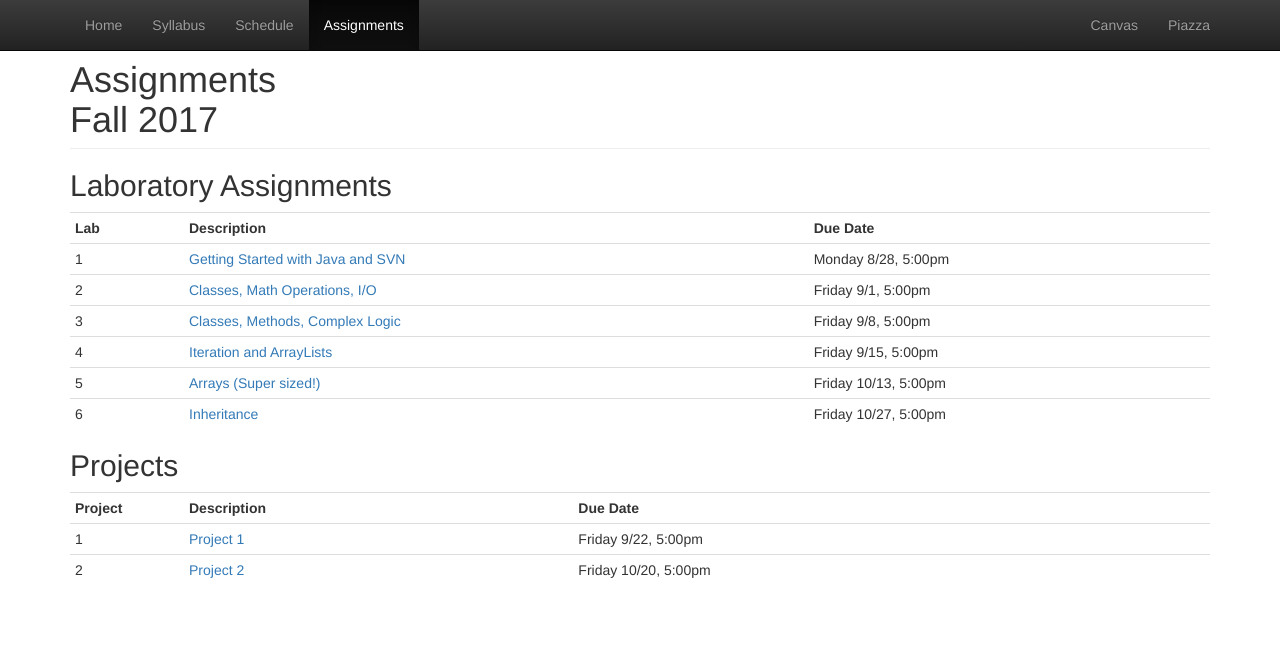
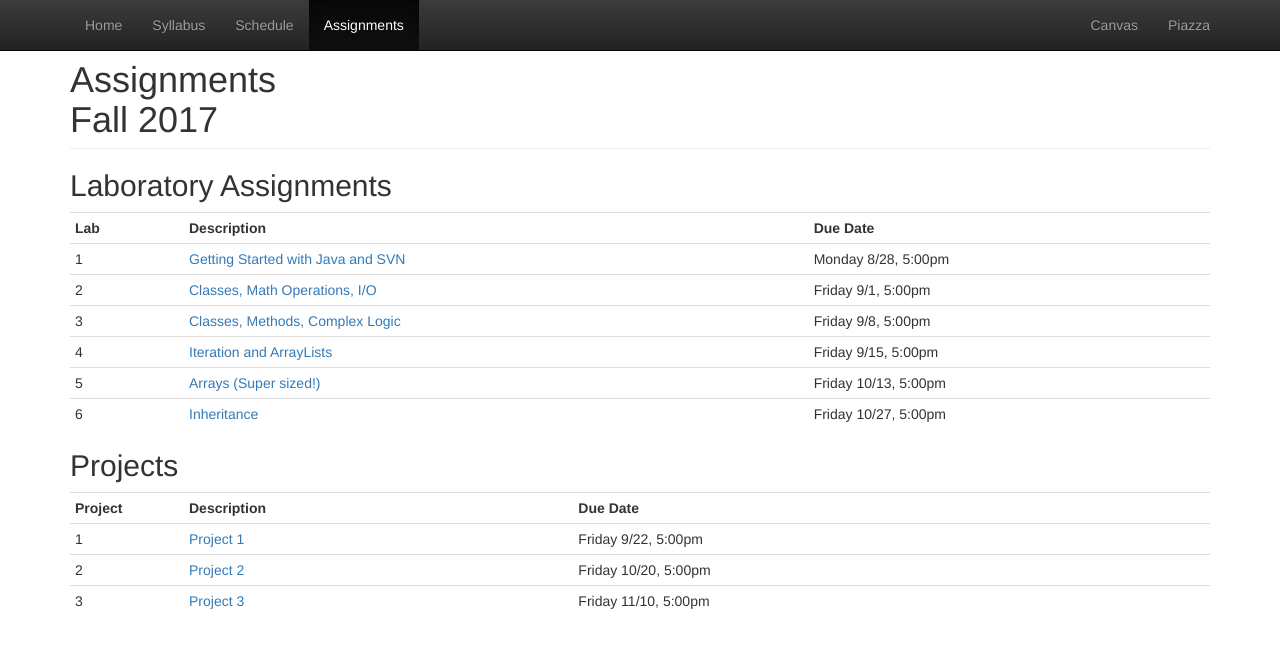
Before and after one commit to CS112-F17/cs112-f17.github.io, a Jekyll site: the page built from assignments.html, in a window 1280 px wide. Shown: the top 648 px of the page. Built offline with Jekyll 4.4.1, drawn with Linux system fonts in a browser that asks for light colours.

Commit message:
add project 3

```diff
--- a/assignments.html
+++ b/assignments.html
@@ -79,12 +79,12 @@ title: Assignments
      <td><a href="https://github.com/CS112-F17/projects/blob/master/project2.md">Project 2</a></td>
      <td>Friday 10/20, 5:00pm</td>
    </tr>
-<!--
    <tr>
      <td>3</td>
      <td><a href="https://github.com/CS112-F17/projects/blob/master/project3.md">Project 3</a></td>
-     <td>Friday 11/4, 5:00pm</td>
+     <td>Friday 11/10, 5:00pm</td>
    </tr>
+<!--
    <tr>
      <td>4</td>
      <td><a href="https://github.com/CS112-F17/projects/blob/master/project4.md">Project 4</a></td>
--- a/schedule.html
+++ b/schedule.html
@@ -253,6 +252,7 @@ title: Schedule
 				<a href="https://github.com/CS112-F17/code/blob/master/FileFinder.java">FileFinder.java</a><br/> -->
 		</td>
 		<td>
+			<a href="https://github.com/CS112-F17/projects/blob/master/project3.md"><strong>Due Friday</strong> - Project 3</a>
 				<!-- 				<a href="https://github.com/CS112-F17/labs/blob/master/lab7.md">Lab 7</a><br/>								 -->
 		</td>
 	</tr>
```
Also changed, not shown: other parts of schedule.html (+0 -1 lines).
